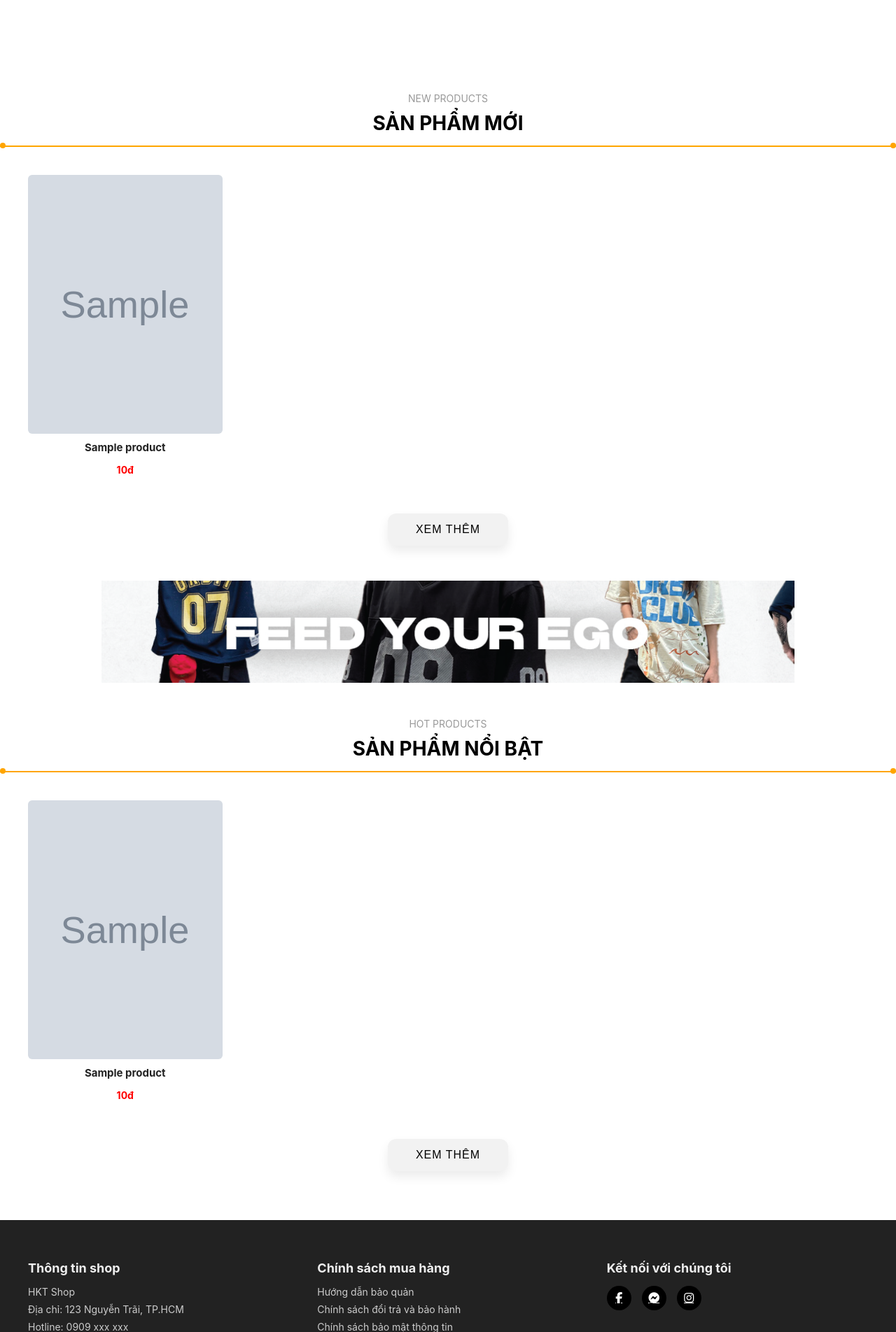
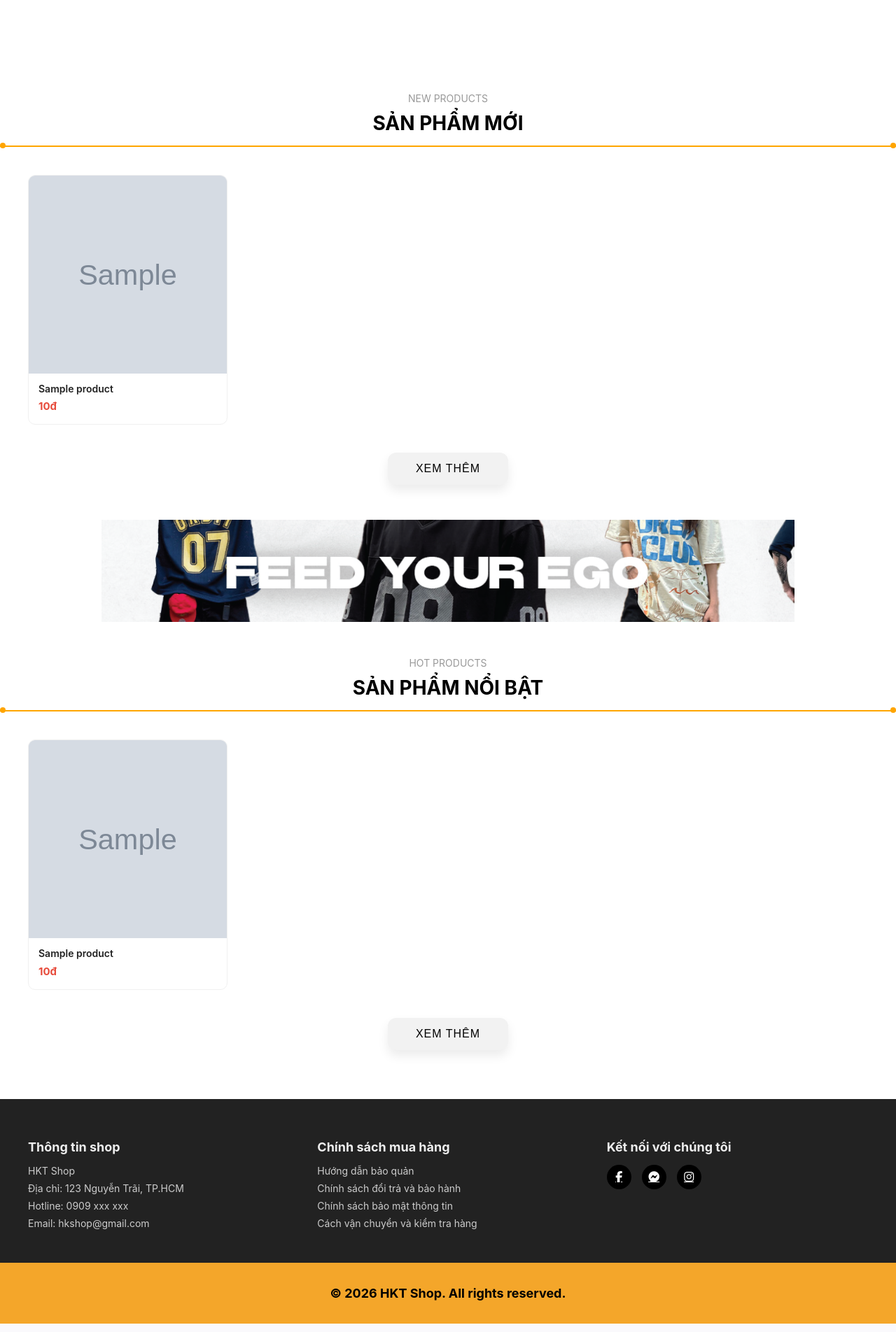
Before and after one commit to nguyenkhang011204/shopping-website-php, a PHP site: page /home.php in a window 1280 px wide. Shown: the part 586-2490 px from the top of the page at 70% size. Run offline with PHP 8.4, Linux system fonts and the light colour scheme; tables that the repository leaves empty hold one stand-in row (values such as "Sample post"); grey boxes marked "Sample" are stand-in pictures; some libraries are stand-ins or nearby versions.

Commit message:
Refactor product item size

```diff
--- a/assets/css/base.css
+++ b/assets/css/base.css
@@ -1,5 +1,4 @@
 /* ===== BASE / GLOBAL STYLES ===== */
-/* Shared layout and reset styles used across all pages */
 
 html,
 body {
@@ -11,7 +10,6 @@ body {
 body {
   display: flex;
   flex-direction: column;
-  justify-content: flex-start;
   font-family:
     -apple-system, BlinkMacSystemFont, "Segoe UI", Roboto, Oxygen, Ubuntu,
     Cantarell, sans-serif;
@@ -21,34 +19,51 @@ body {
   flex: 1;
 }
 
-/* ===== SHARED PRODUCT GRID ===== */
+/* ═══════════════════════════════════════════════════════
+   PRODUCT GRID
+═══════════════════════════════════════════════════════ */
 .product-list {
   display: grid;
   grid-template-columns: repeat(4, 1fr);
-  gap: 40px 30px;
+  gap: 28px 20px;
   max-width: 1200px;
   margin: 40px auto;
   padding: 0 20px;
 }
 
+/* Card */
 .product-item {
-  text-align: center;
+  background: #fff;
+  border-radius: 10px;
+  overflow: hidden;
+  border: 1px solid #f0f0f0;
+  transition:
+    box-shadow 0.25s ease,
+    transform 0.25s ease;
+}
+
+.product-item:hover {
+  box-shadow: 0 8px 24px rgba(0, 0, 0, 0.1);
+  transform: translateY(-4px);
 }
 
 .product-item a {
   text-decoration: none;
+  display: flex;
+  flex-direction: column;
+  height: 100%;
 }
 
-/* Fixed image box — consistent across all products */
-.product-item .product-img-wrap {
+/* Image wrapper - fixed square */
+.product-img-wrap {
   width: 100%;
-  aspect-ratio: 3 / 4; /* portrait ratio, common for fashion */
+  aspect-ratio: 1 / 1;
   overflow: hidden;
-  background: #f5f5f5;
-  border-radius: 6px;
+  background: #f7f7f7;
+  flex-shrink: 0;
 }
 
-.product-item .product-img-wrap img {
+.product-img-wrap img {
   width: 100%;
   height: 100%;
   object-fit: cover;
@@ -58,26 +73,40 @@ body {
 }
 
 .product-item:hover .product-img-wrap img {
-  transform: scale(1.05);
+  transform: scale(1.06);
+}
+
+/* Text area */
+.product-item-info {
+  padding: 12px 14px 16px;
+  display: flex;
+  flex-direction: column;
+  gap: 6px;
+  flex: 1;
 }
 
 .product-item h3 {
-  font-size: 15px;
-  font-weight: bold;
-  margin: 10px 0 4px;
+  font-size: 14px;
+  font-weight: 600;
   color: #222;
-  white-space: nowrap;
+  margin: 0;
+  line-height: 1.4;
+  display: -webkit-box;
+  -webkit-line-clamp: 2;
+  -webkit-box-orient: vertical;
   overflow: hidden;
-  text-overflow: ellipsis;
 }
 
-.price {
-  color: red;
-  font-weight: bold;
-  font-size: 14px;
+.product-item .price {
+  font-size: 15px;
+  font-weight: 700;
+  color: #e74c3c;
+  margin: 0;
 }
 
-/* ===== RESPONSIVE GRID ===== */
+/* ═══════════════════════════════════════════════════════
+   RESPONSIVE
+═══════════════════════════════════════════════════════ */
 @media (max-width: 1024px) {
   .product-list {
     grid-template-columns: repeat(3, 1fr);
@@ -88,25 +117,30 @@ body {
   .hide-on-phone {
     display: none;
   }
+  .hide-on-desktop {
+    display: block;
+  }
 
   .product-list {
     grid-template-columns: repeat(2, 1fr);
-    gap: 24px 16px;
+    gap: 16px 12px;
+    padding: 0 12px;
   }
 
-  .hide-on-desktop {
-    display: block;
+  .product-item-info {
+    padding: 10px 10px 12px;
+  }
+  .product-item h3 {
+    font-size: 13px;
+  }
+  .product-item .price {
+    font-size: 14px;
   }
 }
 
-@media (max-width: 480px) {
-  .product-list {
-    grid-template-columns: repeat(2, 1fr);
-    gap: 16px 10px;
-  }
-}
-
-/* ===== SHARED LINE DECORATION ===== */
+/* ═══════════════════════════════════════════════════════
+   SHARED LINE DECORATION
+═══════════════════════════════════════════════════════ */
 .line {
   position: relative;
   margin-top: 15px;
@@ -128,7 +162,6 @@ body {
 .line::before {
   left: 0;
 }
-
 .line::after {
   right: 0;
 }
--- a/includes/product_list.php
+++ b/includes/product_list.php
@@ -2,12 +2,8 @@
 
 /**
  * Product List Component
- *
- * Usage:
- * $products = $pdo->query("SELECT id, name, price, image FROM products ...")->fetchAll();
- * include('includes/product_list.php');
+ * Expects: $products array with keys: id, name, price, image
  */
-
 $base_path = isset($base_path) ? $base_path : "";
 $products  = isset($products)  ? $products  : [];
 ?>
@@ -21,14 +17,16 @@ $products  = isset($products)  ? $products  : [];
                         alt="<?php echo htmlspecialchars($product['name']); ?>"
                         onerror="this.src='<?php echo $base_path; ?>assets/images/placeholder.png'">
                 </div>
-                <h3><?php echo htmlspecialchars($product['name']); ?></h3>
-                <p class="price"><?php echo number_format((float)$product['price'], 0, ',', '.'); ?>đ</p>
+                <div class="product-item-info">
+                    <h3><?php echo htmlspecialchars($product['name']); ?></h3>
+                    <p class="price"><?php echo number_format((float)$product['price'], 0, ',', '.'); ?>đ</p>
+                </div>
             </a>
         </div>
     <?php endforeach; ?>
 
     <?php if (empty($products)): ?>
-        <p style="grid-column:1/-1; text-align:center; color:#999; padding:40px 0;">
+        <p style="grid-column:1/-1;text-align:center;color:#999;padding:60px 0;">
             Không có sản phẩm nào.
         </p>
     <?php endif; ?>
```
Also changed, not shown: assets/js/product_detail.js (+15 -2 lines).
